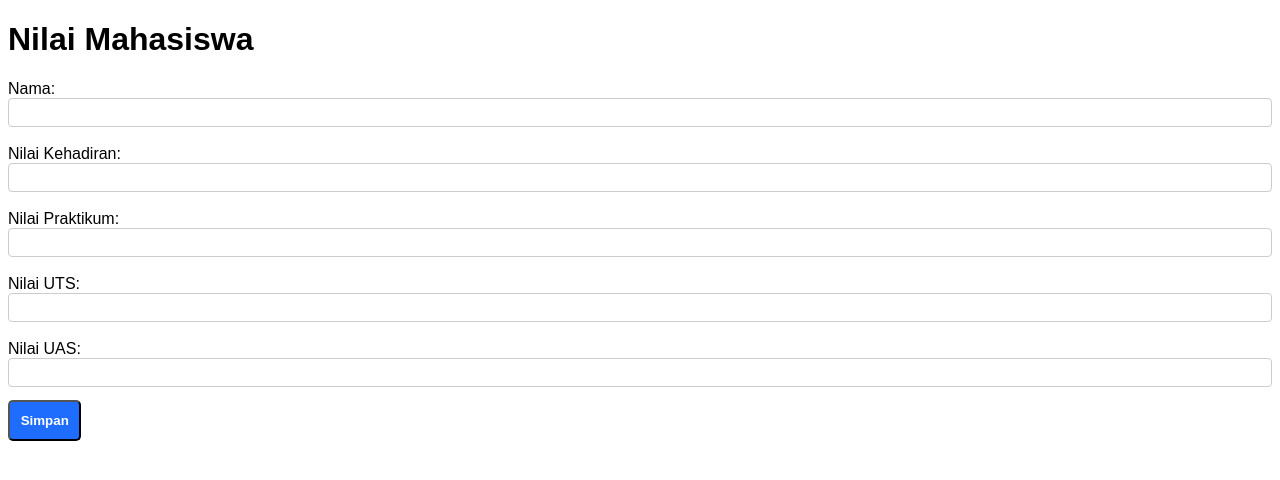
After one commit to RevinSitorus/PHP, a PHP site: page /proses.php in a window 1280 px wide. The commit adds this page. Shown: the top 480 px of the page. Run offline with PHP 8.4, Linux system fonts and the light colour scheme.

Commit message:
first change
	new file:   database.php
	new file:   proses.php
	modified:   style.css

```diff
--- /dev/null
+++ b/database.php
@@ -0,0 +1,10 @@
+<?php
+// 1. Database credentials
+$host = "localhost";
+$username = "root";      // Default in XAMPP/WAMP
+$password = "";          // Default is empty in XAMPP/WAMP
+$dbname = "grade";
+
+// 2. Create MySQLi connection
+$conn = new mysqli($host, $username, $password, $dbname);
+?>
--- /dev/null
+++ b/proses.php
@@ -0,0 +1,72 @@
+<!DOCTYPE html>
+<html lang="id">
+<head>
+    <meta charset="UTF-8">
+    <meta name="viewport" content="width=device-width, initial-scale=1.0">
+    <title>example</title>
+    <link rel="stylesheet" href="style.css">
+</head>
+<body>
+    <h1 >Nilai Mahasiswa</h1>
+    <form action="" method="POST">
+        <label for="hadir">Nama:</label><br>
+        <input type="text" id="nama" name="nama"><br>
+        <br>
+
+        <label for="hadir">Nilai Kehadiran:</label><br>
+        <input type="text" id="hadir" name="hadir"><br>
+        <br>
+        <label for="Praktikum">Nilai Praktikum:</label><br>
+        <input type="text" id="Praktikum" name="Praktikum"><br>
+        <br>
+        <label for="uts">Nilai UTS:</label><br>
+        <input type="text" id="uts" name="uts"><br>
+        <br>
+        <label for="uas">Nilai UAS:</label><br>
+        <input type="text" id="uas" name="uas"><br>
+
+        <button type="submit">Simpan</button>
+    </form>
+
+    <?php
+        include 'database.php';
+
+        // Check connection
+        if ($conn->connect_error) {
+            die("Connection failed: " . $conn->connect_error);
+        }
+
+        // 3. Check if form was submitted via POST
+        if ($_SERVER["REQUEST_METHOD"] === "POST") {
+            // Retrieve and trim inputs
+            $nama = trim($_POST['nama']);
+            $nilai = (int) $_POST['hadir'];
+            $praktikum = (int) $_POST['Praktikum'];
+            $uts = (int) $_POST['uts'];
+            $uas = (int) $_POST['uas'];
+
+            // Basic validation
+            if (empty($nama)) {
+                die("<h2 id='error'>Please provide valid input data.</h2>");
+            }
+
+            // 4. Prepare the SQL statement with placeholders (?)
+            $stmt = $conn->prepare("INSERT INTO nilai_mahasiswa (nama, nilai_kehadiran, nilai_praktikum, nilai_uts, nilai_uas) VALUES (?, ?, ?, ?, ?)");
+
+            // 5. Bind parameters: name is a string and the four scores are integers
+            $stmt->bind_param("siiii", $nama, $nilai, $praktikum, $uts, $uas);
+
+            // 6. Execute and check result
+            if ($stmt->execute()) {
+                echo "<h2 id='success'>Record saved successfully!</h2>";
+            } else {
+                echo "<h2 id='error'>Error saving record: " . $stmt->error . "</h2>";
+            }
+            // Close statement
+            $stmt->close();
+        }
+        // Close connection
+        $conn->close();
+    ?>
+</body>
+</html>
```
Also changed, not shown: style.css (line endings or trailing spaces).
